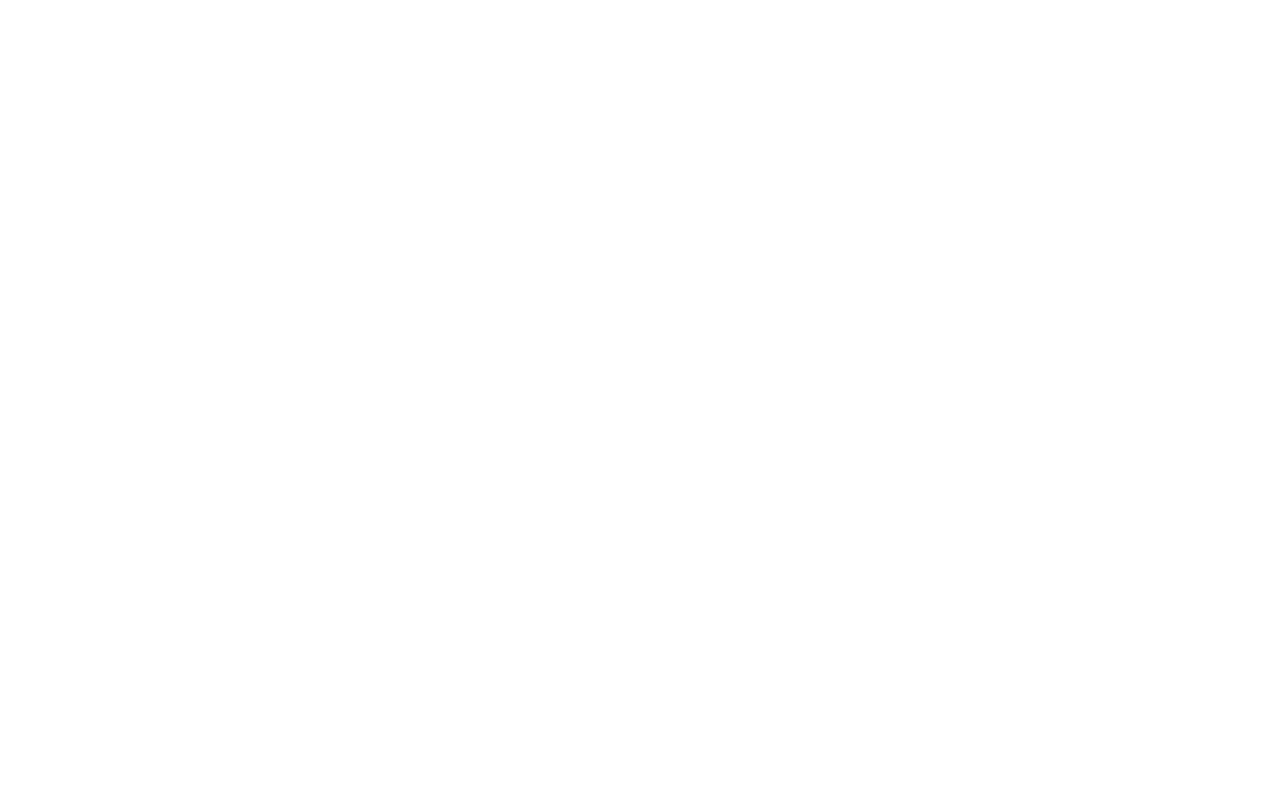
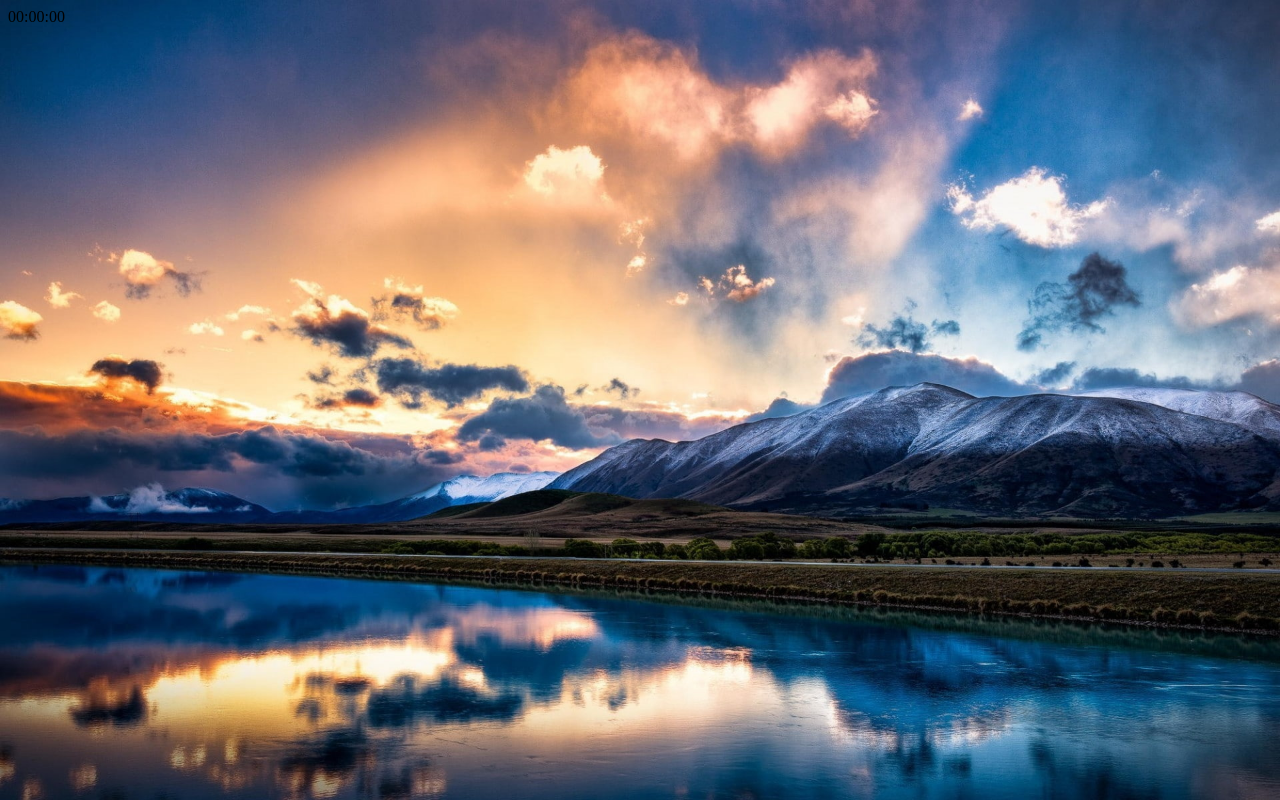
Before and after one commit to Junior-sierpik/Digital-clock-app---React, a React (Vite) app in the folder Digital-clock-react/: page / in a window 1280 px wide. Built offline with nearby package versions, Linux system fonts and the light colour scheme.

Commit message:
HTML and background image added now.

```diff
--- a/Digital-clock-react/src/digitalClock.jsx
+++ b/Digital-clock-react/src/digitalClock.jsx
@@ -1,13 +1,15 @@
-
+import React, {useState, useEffect} from "react";
 
 function digitalClock(){
 
 
 
   return(
-    <>
-
-    </>
+    <div className="clock-container">
+      <div className="clock">
+          <span>00:00:00</span>
+      </div>
+    </div>
   );
 }
 
--- a/Digital-clock-react/src/index.css
+++ b/Digital-clock-react/src/index.css
@@ -0,0 +1,13 @@
+body{
+  background-image: url(./assets/landscape.jpg);
+  background-position: center;
+  background-repeat: no-repeat;
+  background-size: cover;
+  background-attachment: fixed;
+}
+.clock-container{
+
+}
+.clock{
+
+}
```
Also changed, not shown: Digital-clock-react/src/assets/landscape.jpg (added).
